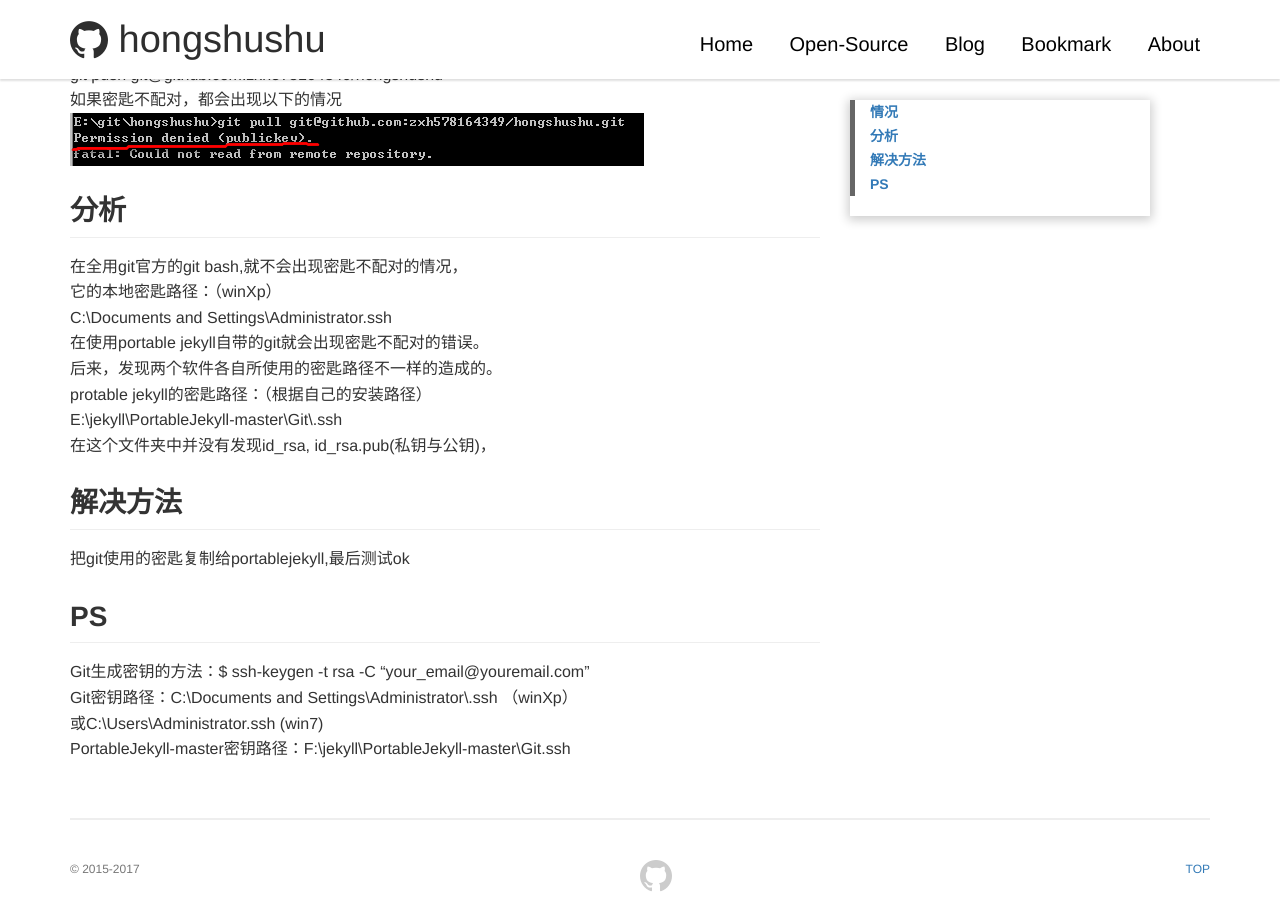
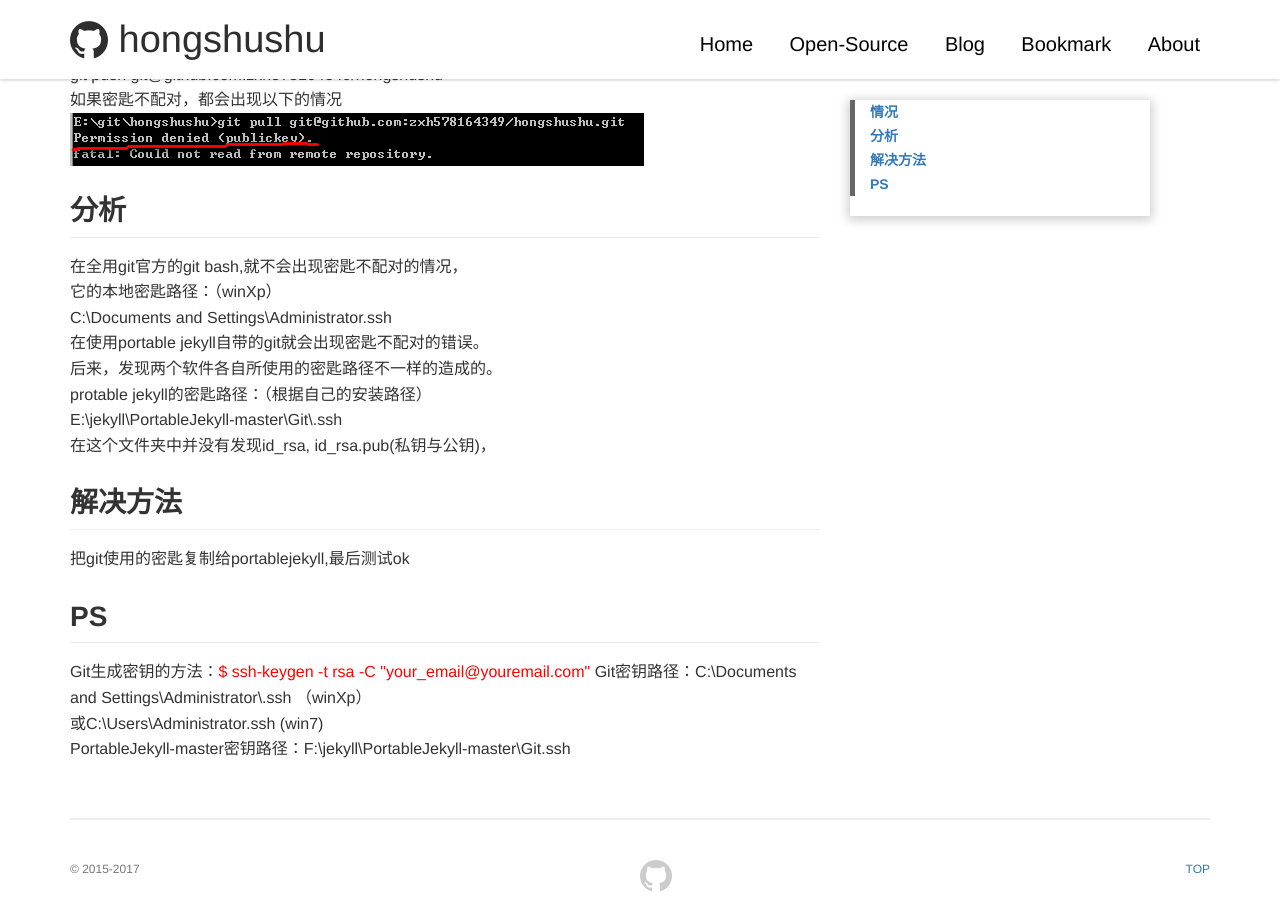
Before and after one commit to zxh578164349/hongshushu, a Jekyll site: the page built from _posts/2016-06-6-git找不密匙.md, in a window 1280 px wide and 900 px high, scrolled down 507 px. Built offline with Jekyll 4.4.1, drawn with Linux system fonts in a browser that asks for light colours; comment, search, counter and statistics services are not loaded.

Commit message:
20191229-4

```diff
--- a/_posts/2016-06-6-git找不密匙.md
+++ b/_posts/2016-06-6-git找不密匙.md
@@ -33,7 +33,7 @@ E:\jekyll\PortableJekyll-master\Git\\.ssh
 
 ## PS
 
-Git生成密钥的方法：$ ssh-keygen -t rsa -C "your_email@youremail.com"
+Git生成密钥的方法：<font style="color:red">$ ssh-keygen -t rsa -C "your_email@youremail.com"  </font>
 Git密钥路径：C:\Documents and Settings\Administrator\\.ssh （winXp）
 或C:\Users\Administrator\.ssh (win7)
 PortableJekyll-master密钥路径：F:\jekyll\PortableJekyll-master\Git\.ssh
```
